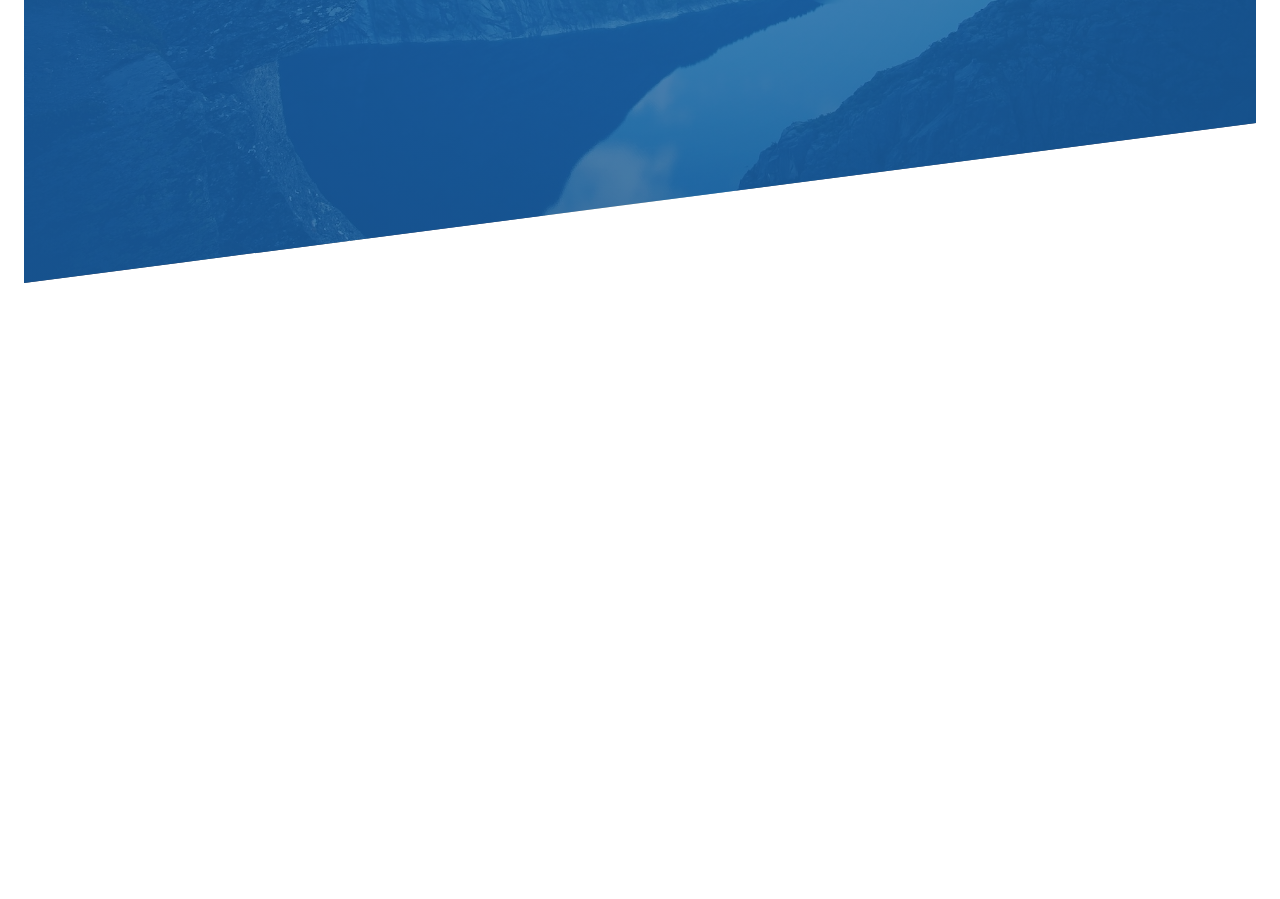
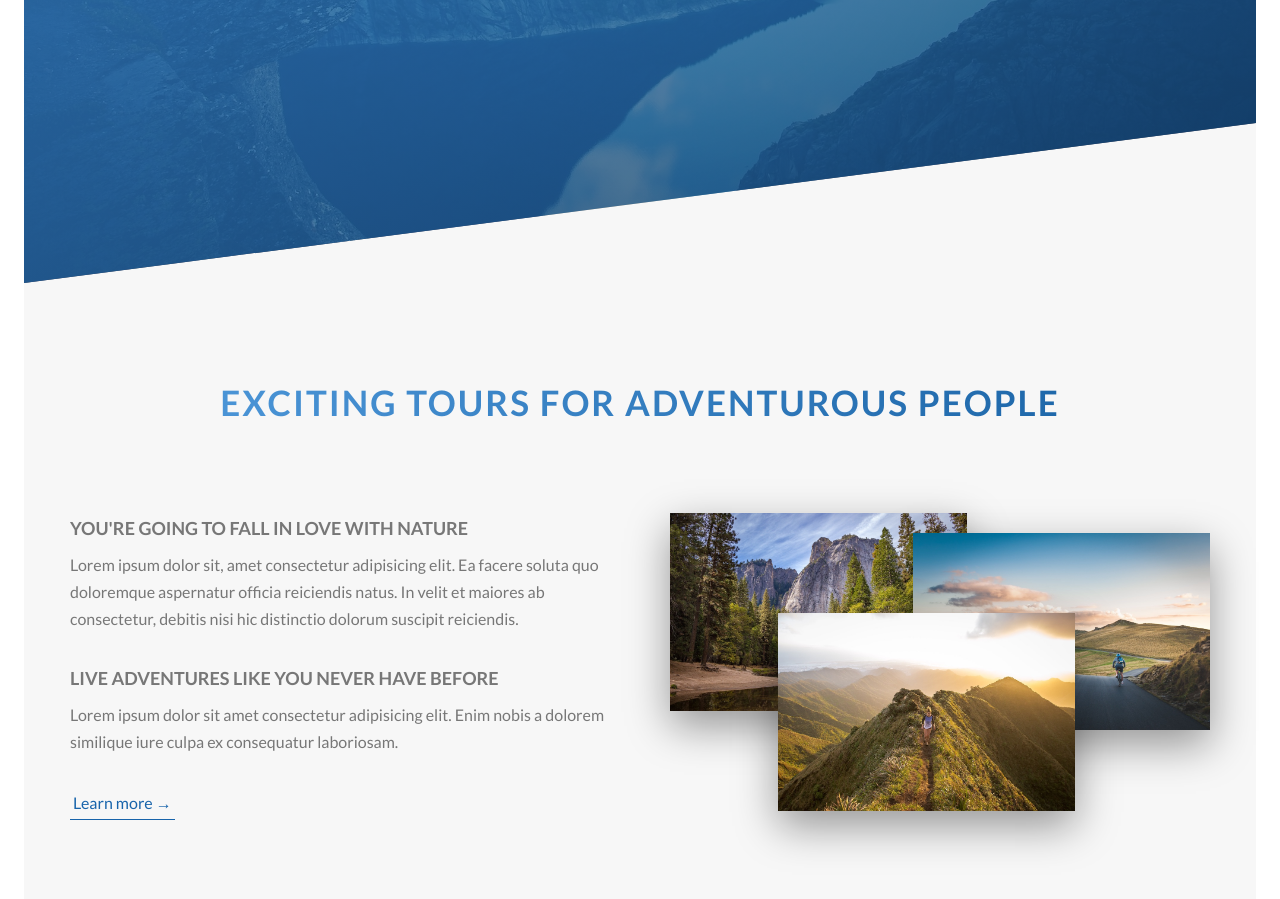
Before and after one commit to taufik-shf/Natours-LandingPage, a website: page index.html in a window 1280 px wide. Shown: the part 501-1400 px from the top of the page. Before the commit the page ends 808 px from the top, so only its background shows below. Drawn offline with Linux system fonts and the light colour scheme.

Commit message:
Create section about

```diff
--- a/index.html
+++ b/index.html
@@ -31,5 +31,52 @@
         <a href="#" class="btn btn--white btn--animated">Discover tours</a>
       </div>
     </header>
+    <main>
+      <section class="section-about">
+        <div class="u-center-text">
+          <h2 class="heading-secondary u-mb-l">
+            Exciting tours for adventurous people
+          </h2>
+        </div>
+        <div class="row">
+          <div class="col-1-of-2">
+            <h3 class="heading-tertiary u-mb-xs">
+              You're going to fall in love with nature
+            </h3>
+            <p class="paragraph">
+              Lorem ipsum dolor sit, amet consectetur adipisicing elit. Ea
+              facere soluta quo doloremque aspernatur officia reiciendis natus.
+              In velit et maiores ab consectetur, debitis nisi hic distinctio
+              dolorum suscipit reiciendis.
+            </p>
+            <h3 class="heading-tertiary u-mb-xs">
+              Live adventures like you never have before
+            </h3>
+            <p class="paragraph">
+              Lorem ipsum dolor sit amet consectetur adipisicing elit. Enim
+              nobis a dolorem similique iure culpa ex consequatur laboriosam.
+            </p>
+            <a href="#" class="btn-text">Learn more &rarr;</a>
+          </div>
+          <div class="col-1-of-2">
+            <div class="composition">
+              <img
+                src="img/nat-1-large.jpg "
+                alt="Photo 1"
+                class="composition__photo composition__photo--p1"
+              /><img
+                src="img/nat-2-large.jpg"
+                alt="Photo 2"
+                class="composition__photo composition__photo--p2"
+              /><img
+                src="img/nat-3-large.jpg"
+                alt="Photo 3"
+                class="composition__photo composition__photo--p3"
+              />
+            </div>
+          </div>
+        </div>
+      </section>
+    </main>
   </body>
 </html>
--- a/sass/abstracts/_variables.scss
+++ b/sass/abstracts/_variables.scss
@@ -12,6 +12,7 @@ $color-p-shades-50: #0e3f6b;
 $color-p-shades-75: #071f35;
 
 $color-white: #fff;
+$color-grey-light-1: #f7f7f7;
 $color-grey-dark: #777;
 $color-black: #000;
 
@@ -19,3 +20,6 @@ $color-black: #000;
 $grid-width: 114rem;
 $gutter-vertical: 8rem;
 $gutter-horizontal: 6rem;
+
+// Font
+$default-font: 1.6rem;
--- a/sass/base/_typography.scss
+++ b/sass/base/_typography.scss
@@ -31,3 +31,38 @@ body {
     animation: moveInRight 1s ease-out;
   }
 }
+
+.heading-secondary {
+  font-size: 3.5rem;
+  text-transform: uppercase;
+  font-weight: 700;
+  background-image: linear-gradient(
+    to right,
+    $color-p-tint-25,
+    $color-p-shades-25
+  );
+  background-clip: text;
+  -webkit-background-clip: text;
+  color: transparent;
+  letter-spacing: 2px;
+  transition: all 0.2s;
+
+  &:hover {
+    transform: scale(1.1);
+    text-shadow: 0.5rem 1rem 2rem rgba($color-black, 0.2);
+  }
+}
+
+.heading-tertiary {
+  font-size: 1.8rem;
+  font-weight: 700;
+  text-transform: uppercase;
+}
+
+.paragraph {
+  font-size: $default-font;
+
+  &:not(:last-child) {
+    margin-bottom: 3rem;
+  }
+}
--- a/sass/base/_utilities.scss
+++ b/sass/base/_utilities.scss
@@ -0,0 +1,19 @@
+.u-center-text {
+  text-align: center;
+}
+
+.u-mb-xs {
+  margin-bottom: 0.8rem;
+}
+
+.u-mb-s {
+  margin-bottom: 2rem;
+}
+
+.u-mb-m {
+  margin-bottom: 4rem;
+}
+
+.u-mb-l {
+  margin-bottom: 8rem;
+}
--- a/sass/components/_button.scss
+++ b/sass/components/_button.scss
@@ -4,7 +4,7 @@
     position: relative;
     display: inline-block;
     font-weight: 500;
-    font-size: 1.6rem;
+    font-size: $default-font;
     text-transform: uppercase;
     padding: 1.5rem 4rem;
     border-radius: 10rem;
@@ -49,9 +49,33 @@
     transform: scaleX(1.4) scaleY(1.6);
     opacity: 0;
   }
+
+  &--animated {
+    animation: moveInBottom 0.5s ease-out 0.5s;
+    animation-fill-mode: backwards;
+  }
 }
 
-.btn--animated {
-  animation: moveInBottom 0.5s ease-out 0.5s;
-  animation-fill-mode: backwards;
+.btn-text {
+  &:link,
+  &:visited {
+    display: inline-block;
+    color: $color-primary;
+    font-size: $default-font;
+    padding: 3px;
+    border-bottom: 1px solid $color-primary;
+    transition: all 0.2s;
+  }
+
+  &:hover {
+    background-color: $color-primary;
+    color: $color-grey-light-1;
+    box-shadow: 0 1rem 2rem rgba($color-black, 0.15);
+    transform: translateY(-2px);
+  }
+
+  &:active {
+    box-shadow: 0 0.5rem 1rem rgba($color-black, 0.15);
+    transform: translateY(0);
+  }
 }
--- /dev/null
+++ b/sass/components/_composition.scss
@@ -0,0 +1,37 @@
+.composition {
+  position: relative;
+  transition: all 0.2s;
+
+  &__photo {
+    max-width: 55%;
+    box-shadow: 0 1.5rem 4rem rgba($color-black, 0.4);
+    position: absolute;
+    transition: all 0.2s;
+    outline-offset: 2rem;
+
+    &--p1 {
+      left: 0;
+      top: 0;
+    }
+
+    &--p2 {
+      right: 0;
+      top: 2rem;
+    }
+
+    &--p3 {
+      left: 20%;
+      top: 10rem;
+    }
+
+    &:hover {
+      transform: scale(1.05) translateY(-0.5rem);
+      box-shadow: 0 2.5rem 4rem rgba($color-black, 0.5);
+      z-index: 20;
+      outline: 1.2rem solid $color-primary;
+    }
+  }
+  &:hover &__photo:not(:hover) {
+    transform: scale(0.97);
+  }
+}
--- a/sass/layout/_grid.scss
+++ b/sass/layout/_grid.scss
@@ -1,6 +1,5 @@
 .row {
   max-width: $grid-width;
-  background-color: #eee;
   margin: 0 auto;
 
   &:not(:last-child) {
--- a/sass/layout/_header.scss
+++ b/sass/layout/_header.scss
@@ -3,8 +3,8 @@
   height: 95vh;
   background-image: linear-gradient(
       to right bottom,
-      rgba($color-primary, 0.8),
-      rgba($color-p-shades-25, 0.8)
+      rgba($color-p-tint-12, 0.8),
+      rgba($color-p-shades-50, 0.8)
     ),
     url(../img/hero.jpg);
   background-size: cover;
--- a/sass/main.scss
+++ b/sass/main.scss
@@ -8,12 +8,9 @@
 @import "base/utilities";
 
 @import "components/button";
+@import "components/composition";
 
 @import "layout/grid";
 @import "layout/header";
 
 @import "pages/home";
-
-/* ############## */
-/* HEADER SECTION */
-/* ############## */
--- a/sass/pages/_home.scss
+++ b/sass/pages/_home.scss
@@ -0,0 +1,5 @@
+.section-about {
+  background-color: $color-grey-light-1;
+  padding: 25rem 0 18rem 0;
+  margin-top: -20vh;
+}
```
Also changed, not shown: css/style.css, 1 other file.
